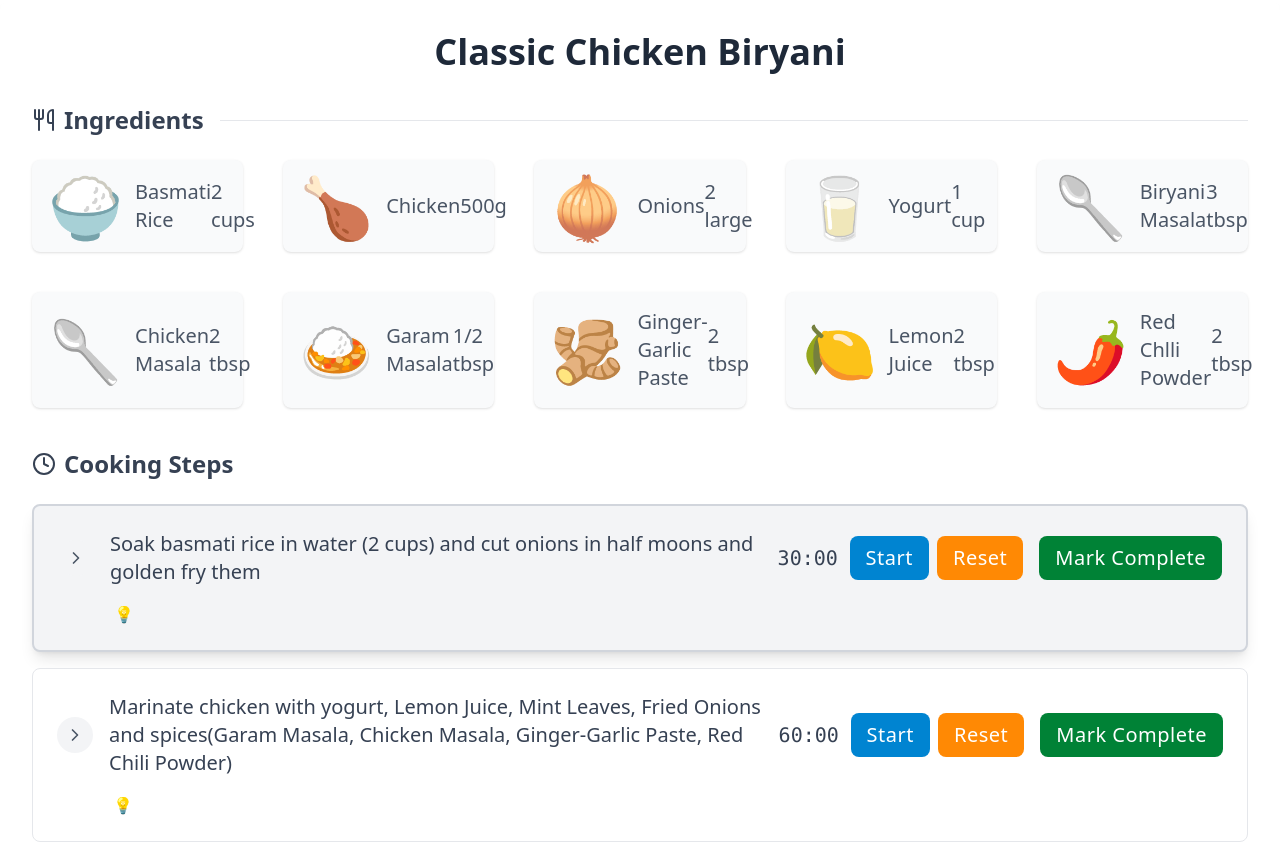
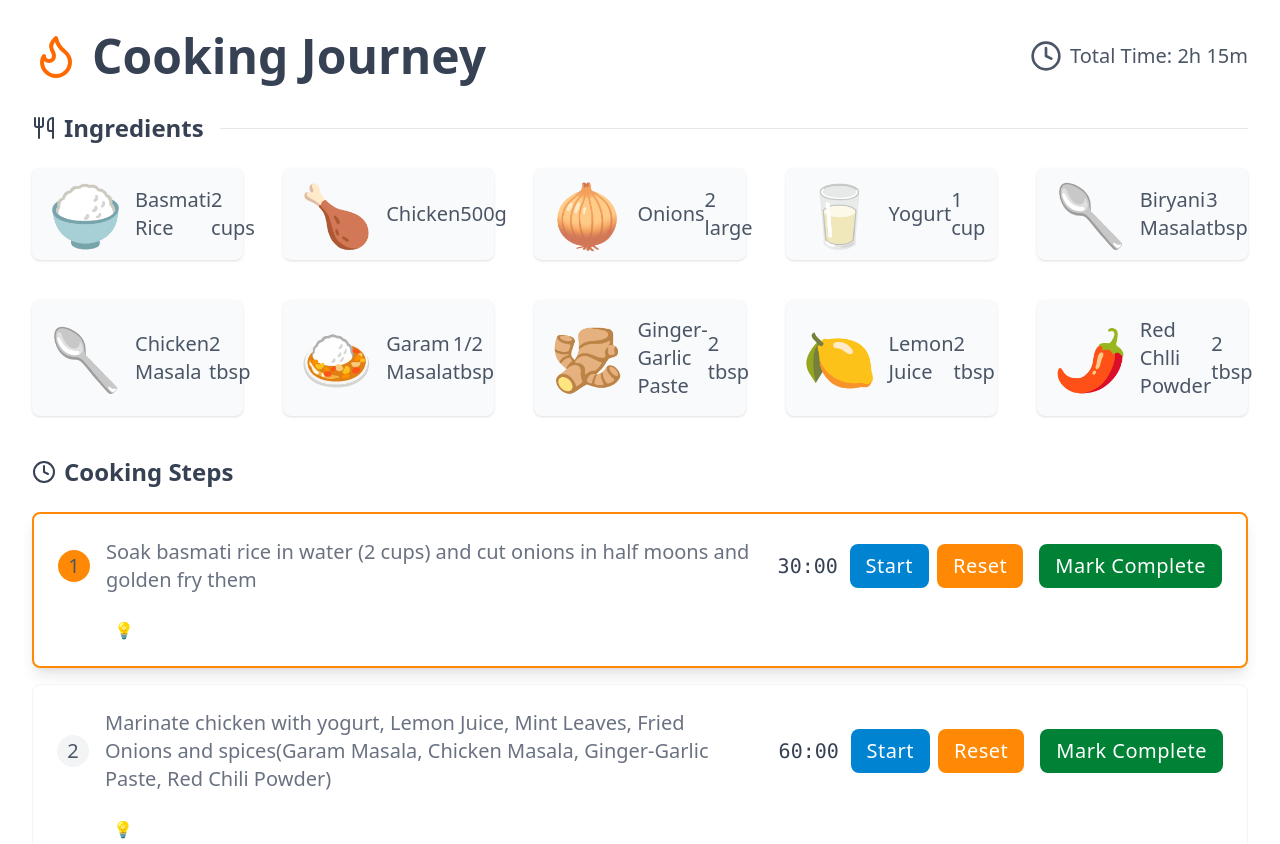
Before and after one commit to Arundhuti2000/Biriyani-Recipe, a React (Vite) app: page / in a window 1280 px wide. Shown: the top 844 px of the page. Built offline with nearby package versions, Linux system fonts and the light colour scheme.

Commit message:
updated the steps

```diff
--- a/src/components/BiriyaniRecipe.jsx
+++ b/src/components/BiriyaniRecipe.jsx
@@ -1,6 +1,6 @@
 import React, { useState, useRef } from "react";
 import Timer from "./Timer";
-import { Check, ChevronRight, Clock, Utensils, Info } from "lucide-react";
+import { Check, ChevronRight, Clock, Utensils, Flame } from "lucide-react";
 
 const BiriyaniRecipe = () => {
   const [currentStep, setCurrentStep] = useState(0);
@@ -83,9 +83,18 @@ const BiriyaniRecipe = () => {
 
   return (
     <div className="max-w-8xl mx-auto p-8 bg-white rounded-xl shadow-lg">
-      <h1 className="text-4xl font-bold text-gray-800 mb-8 text-center">
-        Classic Chicken Biryani
-      </h1>
+      <div className="mb-8">
+        <div className="flex items-center justify-between mb-6">
+          <h2 className="text-5xl font-bold text-gray-700 flex text-centre gap-3">
+            <Flame className="w-12 h-12  text-orange-500 text-centre" />
+            Cooking Journey
+          </h2>
+          <div className="flex items-center gap-2 text-gray-600 text-xl">
+            <Clock className="w-8 h-8" />
+            <span>Total Time: 2h 15m</span>
+          </div>
+        </div>
+      </div>
 
       <div className="mb-10">
         <h2 className="text-2xl font-semibold backdrop-blur text-gray-700 mb-6 flex items-center">
@@ -126,31 +135,41 @@ const BiriyaniRecipe = () => {
             return (
               <div
                 key={step.id}
-                className={`p-6 rounded-lg transition-all duration-200 ${
+                className={`p-6 rounded-lg transition-all duration-300 ${
                   currentStep === index
-                    ? "bg-gray-100 border-2 border-gray-300 shadow-lg"
+                    ? "bg-white-100 border-2 border-orange-400 shadow-lg"
                     : completedSteps.includes(step.id)
-                    ? "bg-green-50 border border-green-200"
-                    : "bg-white border border-gray-200 hover:border-gray-300"
+                    ? "bg-white-50 border border-green-200"
+                    : "bg-white border border-gray-100 hover:border-gray-200"
                 }`}
               >
-                <div className="flex flex-col gap-4">
-                  <div className="text-xl grid grid-cols-[1fr_auto] items-center gap-4">
+                <div className="flex flex-col gap-6">
+                  <div className="text-xl grid grid-cols-[1fr_auto] items-center gap-6">
                     <div className="flex items-center gap-4">
                       {completedSteps.includes(step.id) ? (
-                        <div className="bg-green-100 p-2 rounded-full flex-shrink-0">
+                        <div className="bg-green-100 p-2 justify-center rounded-full flex-shrink-0">
                           <Check className="text-green-600 w-5 h-5" />
                         </div>
                       ) : (
-                        <div className="bg-gray-100 p-2 rounded-full flex-shrink-0">
-                          <ChevronRight className="text-gray-600 w-5 h-5" />
+                        <div
+                          className={`p-2 rounded-full flex-shrink-0 w-8 h-8 flex items-center justify-center
+                          ${
+                            currentStep === index
+                              ? "bg-orange-400 text-white"
+                              : "bg-gray-100 text-gray-600"
+                          }
+                        `}
+                        >
+                          <span className="text-gray-600 font-medium">
+                            {index + 1}
+                          </span>
                         </div>
                       )}
                       <span
                         className={
                           completedSteps.includes(step.id)
-                            ? "text-gray-500"
-                            : "text-gray-700"
+                            ? "text-gray-700 font-medium"
+                            : "text-gray-500 font-medium"
                         }
                       >
                         {step.text}
```
